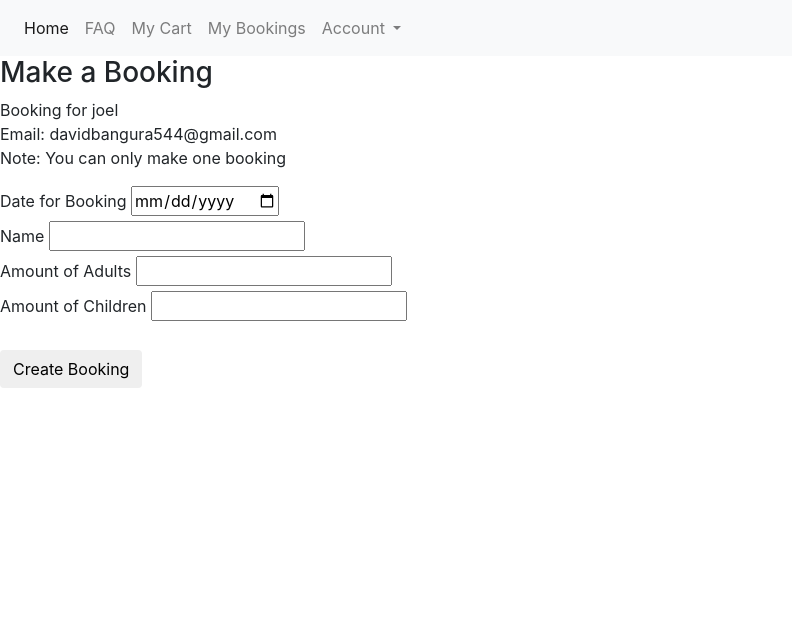
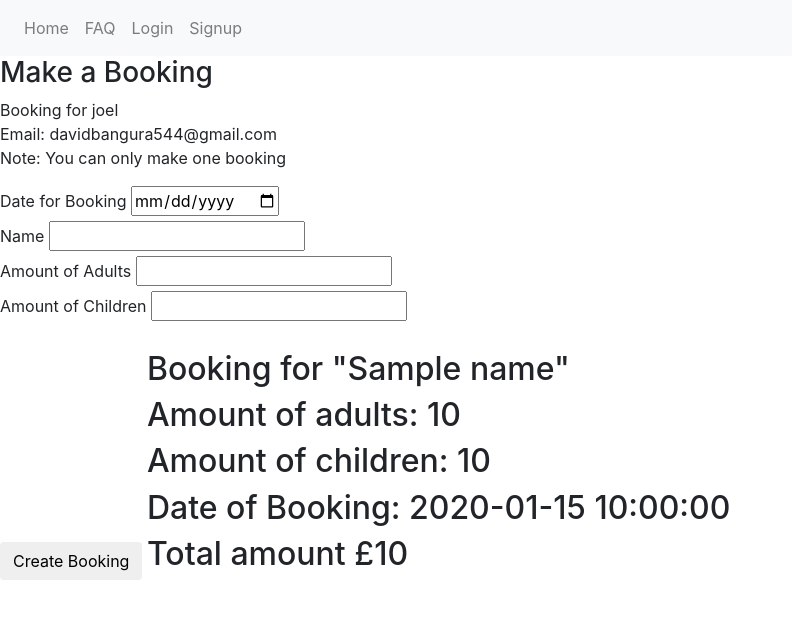
Before and after one commit to ianndavid/_mock_task_2_080125, a Flask app: template website/templates/booking.html in a window 1280 px wide. Shown: the top 619 px of the page, without its empty margins (0-792 px from the left). Run offline with Flask 3, Linux system fonts and the light colour scheme; a user stored in the database is signed in; the template is opened without the code that fills it: values that come from a table or form of the project are taken from there, most other values are stand-ins (such as "Sample title", 1, 10 or a date in 2020); some libraries are stand-ins or nearby versions.

Commit message:
Bokking_complete

```diff
--- a/website/auth.py
+++ b/website/auth.py
@@ -111,4 +111,6 @@
     db.session.commit()
     return redirect(url_for('auth.Login'))
 
+
+
 #remember to do the same thing for the user and allow suer to make changes
--- a/website/templates/booking.html
+++ b/website/templates/booking.html
@@ -67,10 +67,11 @@
 
 <div id="booking-data">
 
-        {% for booking in user.bookings %}
-        {{ bookings.amount_adults }}
-        {% endfor %}
-
+    <h2>Booking for "{{ name }}"</h2>
+    <h2>Amount of adults: {{ amount_adults }}</h2>
+    <h2>Amount of children: {{ amount_children }}</h2>
+    <h2>Date of Booking:   {{ booking_date }}</h2>
+    <h2>Total amount £{{ total }}</h2>
 </div>
 
 
```
Also changed, not shown: website/frt.py (+32 -4 lines), website/templates/cart.html (+21 -0 lines), website/instance/database.db, website/templates/hotelbooking.html (added).
